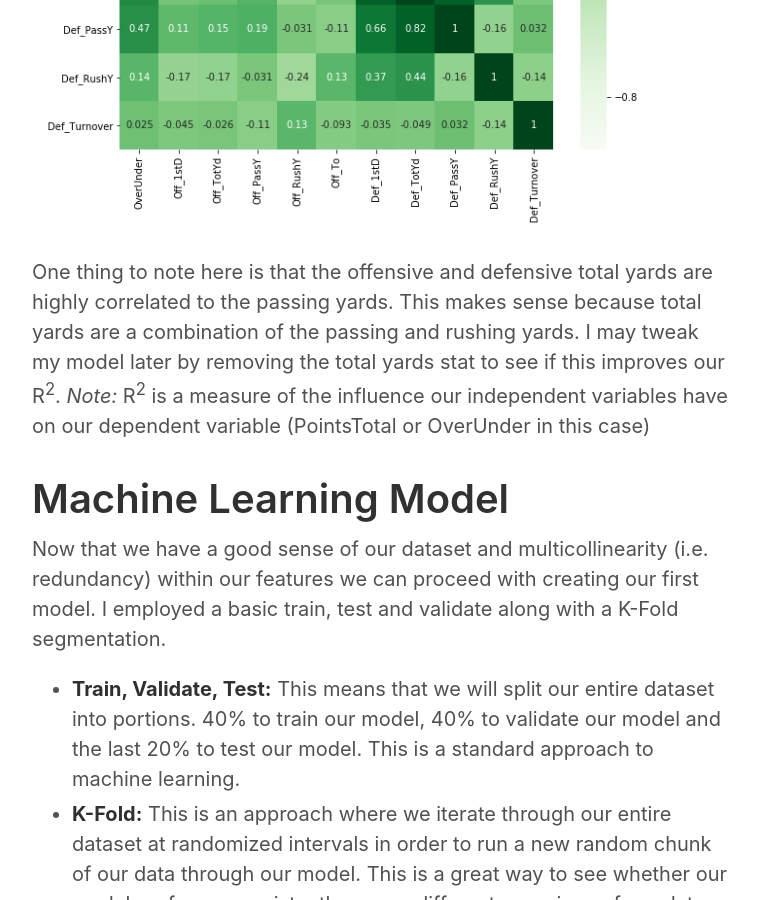
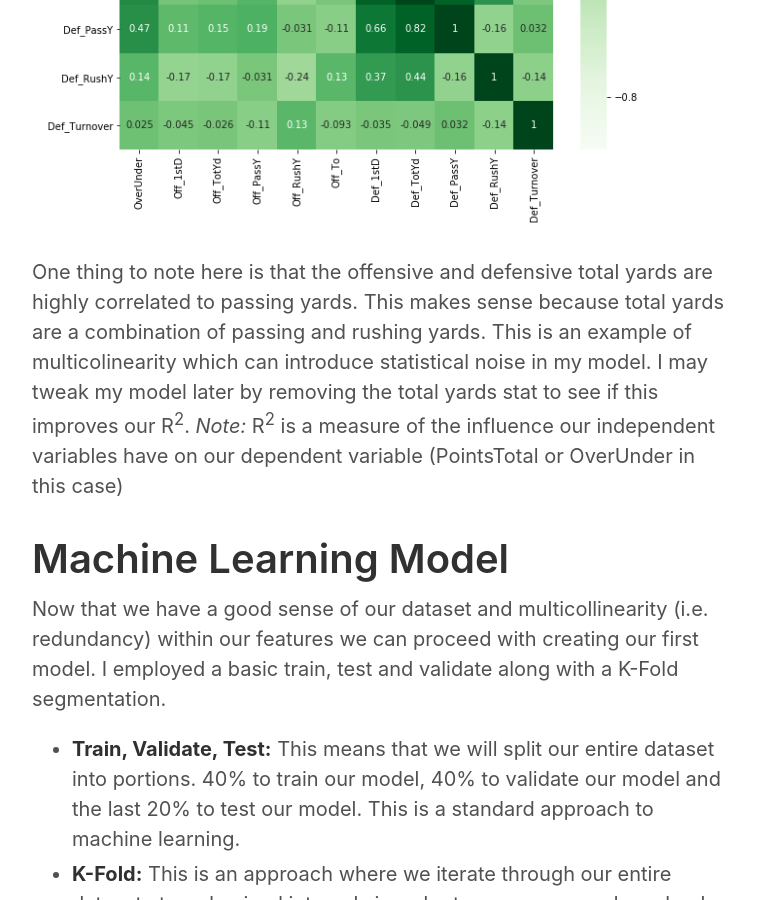
Before and after one commit to skhan-tech/skhan-tech.github.io, a Jekyll site: the page built from _posts/2020-01-24-Football-Statistics-Analysis.md, in a window 1280 px wide and 900 px high, scrolled down 6792 px. Shown: the whole window, without its empty margins (258-1016 px from the left). Built offline with Jekyll 4.4.1, drawn with Linux system fonts in a browser that asks for light colours; our own code applies the rules of GitHub Pages for plain Markdown files.

Commit message:
Update 2020-01-24-Football-Statistics-Analysis.md

```diff
--- a/_posts/2020-01-24-Football-Statistics-Analysis.md
+++ b/_posts/2020-01-24-Football-Statistics-Analysis.md
@@ -70,7 +70,7 @@ After loading our data in and getting a sense of the shape and summary statistic
 
 ![Correlation]({{ site.url }}/images/Correlation_Heatmap.png)
 
-One thing to note here is that the offensive and defensive total yards are highly correlated to the passing yards. This makes sense because total yards are a combination of the passing and rushing yards. I may tweak my model later by removing the total yards stat to see if this improves our R<sup>2</sup>. *Note:* R<sup>2</sup> is a measure of the influence our independent variables have on our dependent variable (PointsTotal or OverUnder in this case)
+One thing to note here is that the offensive and defensive total yards are highly correlated to passing yards. This makes sense because total yards are a combination of passing and rushing yards. This is an example of multicolinearity which can introduce statistical noise in my model. I may tweak my model later by removing the total yards stat to see if this improves our R<sup>2</sup>. *Note:* R<sup>2</sup> is a measure of the influence our independent variables have on our dependent variable (PointsTotal or OverUnder in this case)
 
 # Machine Learning Model
 
```
